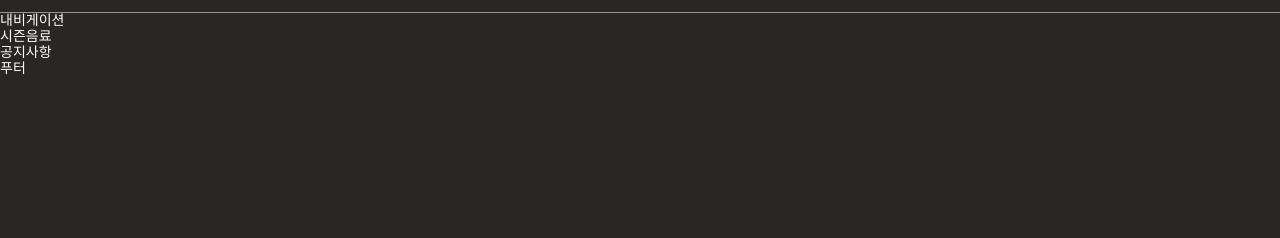
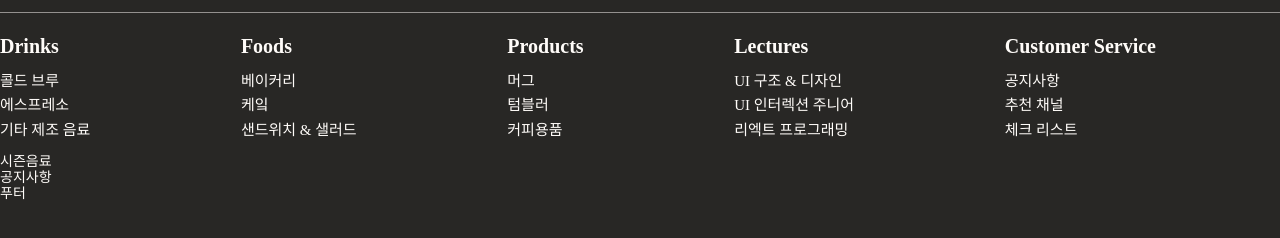
Before and after one commit to moonsuna/cafeW2020, a website built with Parcel: page src/index.html in a window 1280 px wide. Shown: the part 68-306 px from the top of the page. Built offline with nearby package versions, Linux system fonts and the light colour scheme; a web font is replaced by a local one.

Commit message:
네비게이션 정렬

```diff
--- a/src/index.html
+++ b/src/index.html
@@ -50,9 +50,53 @@
         </div>
         <div class="layout-full navigation-container">
             <div class="layout-width">
-               <nav class="navigation">내비게이션</nav>
+              <nav class="navigation">
+                <h2 class="a11y-hidden">메인 메뉴</h2>
+                <ul class="navigation__menu-list">
+                  <li class="navigation__menu-item">
+                    <a href="#">Drinks</a>
+                    <ul class="navigation__sub-menu-list">
+                      <li><a href="#">콜드 브루</a></li>
+                      <li><a href="#">에스프레소</a></li>
+                      <li><a href="#">기타 제조 음료</a></li>
+                    </ul>
+                  </li>
+                  <li class="navigation__menu-item">
+                    <a href="#">Foods</a>
+                    <ul class="navigation__sub-menu-list">
+                      <li><a href="#">베이커리</a></li>
+                      <li><a href="#">케잌</a></li>
+                      <li><a href="#">샌드위치 & 샐러드</a></li>
+                    </ul>
+                  </li>
+                  <li class="navigation__menu-item">
+                    <a href="#">Products</a>
+                    <ul class="navigation__sub-menu-list">
+                      <li><a href="#">머그</a></li>
+                      <li><a href="#">텀블러</a></li>
+                      <li><a href="#">커피용품</a></li>
+                    </ul>
+                  </li>
+                  <li class="navigation__menu-item">
+                    <a href="#">Lectures</a>
+                    <ul class="navigation__sub-menu-list">
+                      <li><a href="#">UI 구조 & 디자인</a></li>
+                      <li><a href="#">UI  인터렉션 주니어</a></li>
+                      <li><a href="#">리엑트 프로그래밍</a></li>
+                    </ul>
+                  </li>
+                  <li class="navigation__menu-item">
+                    <a href="#">Customer Service</a>
+                    <ul class="navigation__sub-menu-list">
+                      <li><a href="#">공지사항</a></li>
+                      <li><a href="#">추천 채널</a></li>
+                      <li><a href="#">체크 리스트</a></li>
+                    </ul>
+                  </li>
+                </ul>
+              </nav>
             </div>
-        </div>
+          </div>
         <div class="layout-full main-container">
             <main class="main">
                 <div class="layout-full season-container">
--- /dev/null
+++ b/src/sass/_navigation.scss
@@ -0,0 +1,22 @@
+@import "./mixin";
+
+//메인 내비게이션
+.navigation{
+  &__menu-list{
+    font-size: 1.5rem;
+    width: 1156px;
+    margin: 40 auto;
+    @include flexbox($ma:space-between);
+  }
+  li{
+    margin-top: 7px;
+  }
+  &__menu-item{
+    > a{
+      display: block;
+      font-size: 2rem;
+      font-weight: 700;
+      margin-bottom: 15px;
+    }
+  }
+}
--- a/src/sass/style.scss
+++ b/src/sass/style.scss
@@ -4,3 +4,4 @@
 @import "./default";
 @import "./layout";
 @import "./header";
+@import "./navigation";
```
